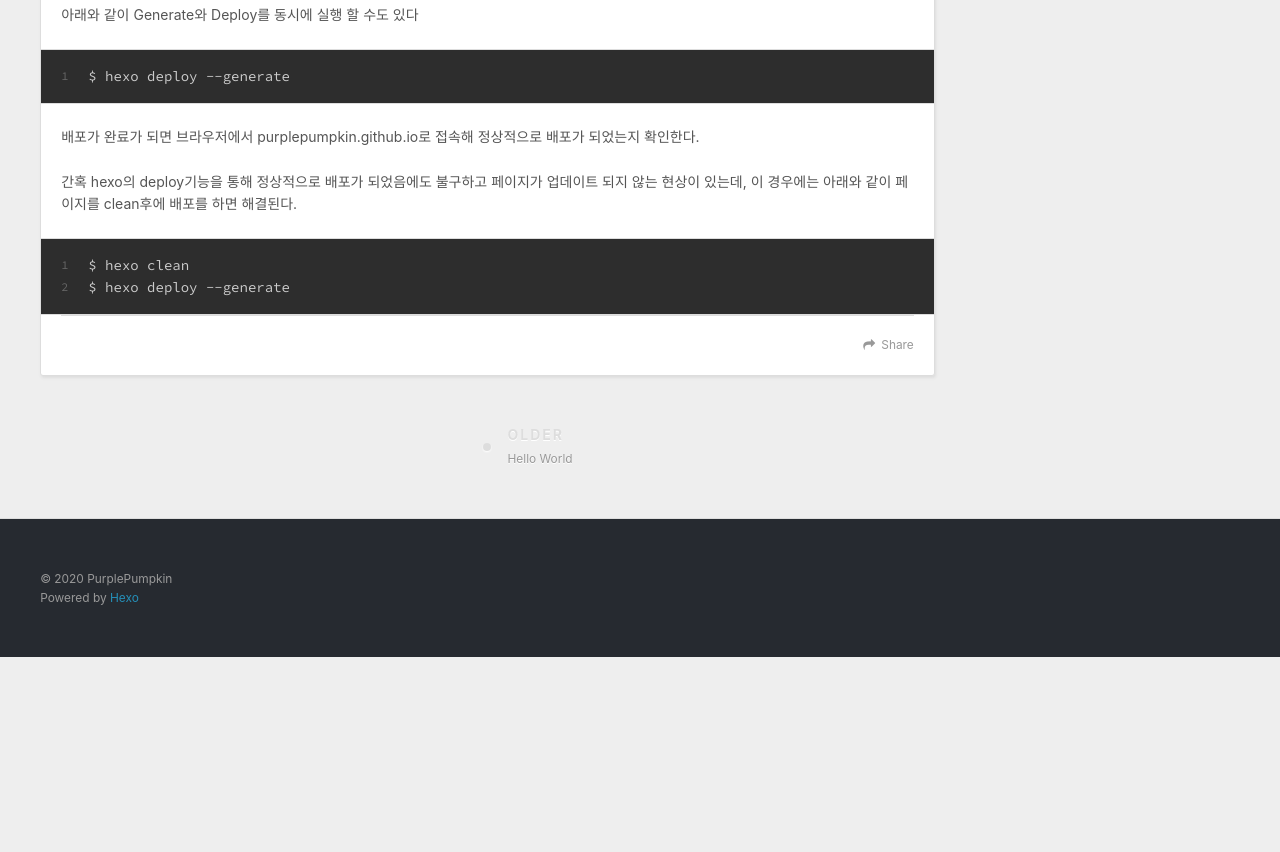
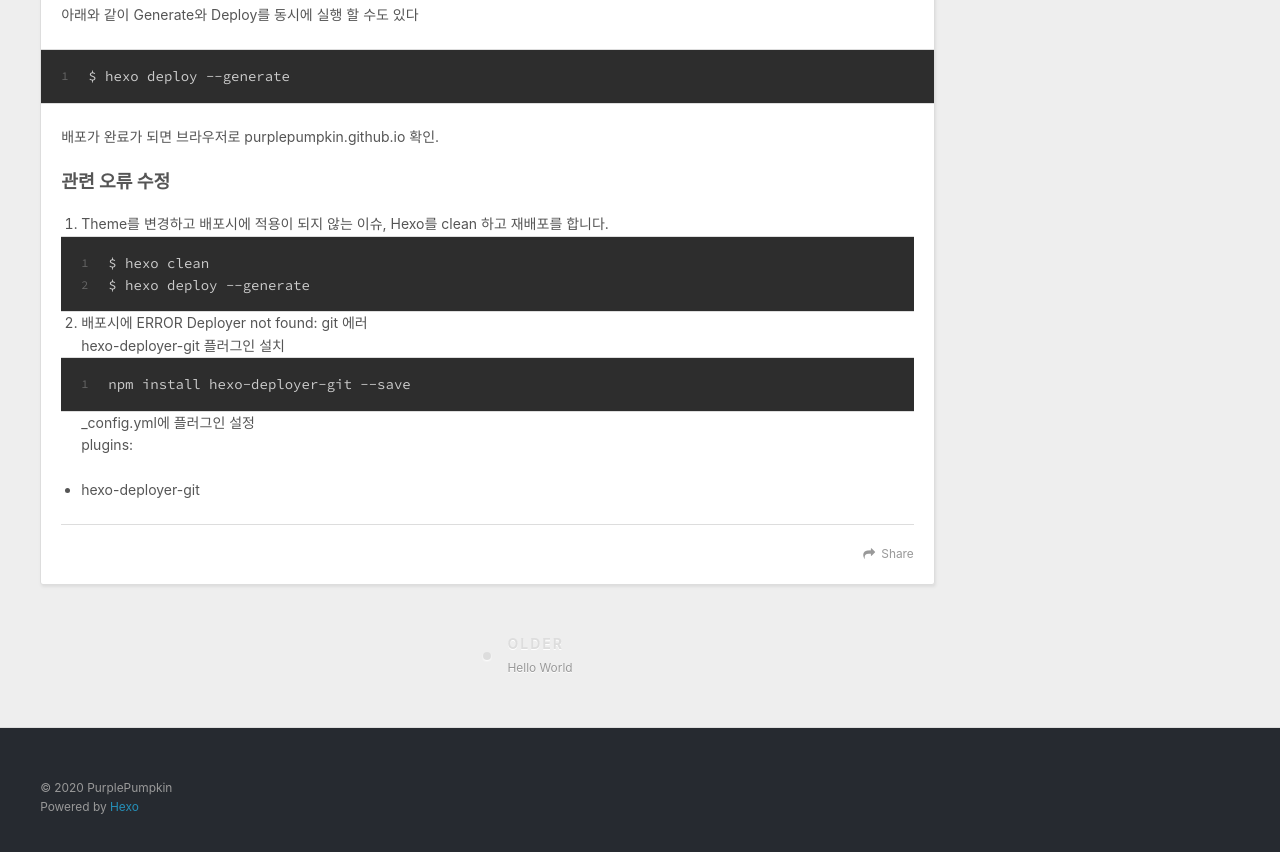
Before and after one commit to purplepumpkin/purplepumpkin.github.io, a plain HTML site: page 2020/08/26/welcome/index.html in a window 1280 px wide. Shown: the part 2840-3692 px from the top of the page. Before the commit the page ends 3497 px from the top, so only its background shows below. Drawn offline with nearby package versions, Linux system fonts and the light colour scheme.

Commit message:
Site updated: 2020-08-26 11:14:20

```diff
--- a/2020/08/26/welcome/index.html
+++ b/2020/08/26/welcome/index.html
@@ -15,7 +15,7 @@
 <meta property="og:description" content="GitHub로 정적 페이지 Hosting하기설치 전 준비Node.jsGit GitHub를 통해 purplepumpkin.github.io 도메인을 호스팅 할 수 있음.Github Repository 생성하기먼저 Github에 계정 purplepumpkin으로 가입한 후에 Repository를 생성. New Repository, Repository 이름은 p">
 <meta property="og:locale" content="en_US">
 <meta property="article:published_time" content="2020-08-26T01:09:36.000Z">
-<meta property="article:modified_time" content="2020-08-26T02:08:34.300Z">
+<meta property="article:modified_time" content="2020-08-26T02:14:08.236Z">
 <meta property="article:author" content="PurplePumpkin">
 <meta name="twitter:card" content="summary">
 
@@ -117,9 +117,15 @@
 <p>아래와 같이 Generate와 Deploy를 동시에 실행 할 수도 있다</p>
 <figure class="highlight bash"><table><tr><td class="gutter"><pre><span class="line">1</span><br></pre></td><td class="code"><pre><span class="line">$ hexo deploy --generate</span><br></pre></td></tr></table></figure>
 
-<p>배포가 완료가 되면 브라우저에서 purplepumpkin.github.io로 접속해 정상적으로 배포가 되었는지 확인한다.</p>
-<p>간혹 hexo의 deploy기능을 통해 정상적으로 배포가 되었음에도 불구하고 페이지가 업데이트 되지 않는 현상이 있는데, 이 경우에는 아래와 같이 페이지를 clean후에 배포를 하면 해결된다.</p>
-<figure class="highlight bash"><table><tr><td class="gutter"><pre><span class="line">1</span><br><span class="line">2</span><br></pre></td><td class="code"><pre><span class="line">$ hexo clean</span><br><span class="line">$ hexo deploy --generate</span><br></pre></td></tr></table></figure>
+<p>배포가 완료가 되면 브라우저로 purplepumpkin.github.io 확인.</p>
+<h3 id="관련-오류-수정"><a href="#관련-오류-수정" class="headerlink" title="관련 오류 수정"></a>관련 오류 수정</h3><ol>
+<li>Theme를 변경하고 배포시에 적용이 되지 않는 이슈, Hexo를 clean 하고 재배포를 합니다.<figure class="highlight bash"><table><tr><td class="gutter"><pre><span class="line">1</span><br><span class="line">2</span><br></pre></td><td class="code"><pre><span class="line">$ hexo clean</span><br><span class="line">$ hexo deploy --generate</span><br></pre></td></tr></table></figure></li>
+<li>배포시에 ERROR Deployer not found: git 에러<br>hexo-deployer-git 플러그인 설치<figure class="highlight bash"><table><tr><td class="gutter"><pre><span class="line">1</span><br></pre></td><td class="code"><pre><span class="line">npm install hexo-deployer-git --save</span><br></pre></td></tr></table></figure>
+_config.yml에 플러그인 설정<br>plugins:</li>
+</ol>
+<ul>
+<li>hexo-deployer-git</li>
+</ul>
 
 
     </div>
```
Also changed, not shown: index.html (+9 -3 lines).
